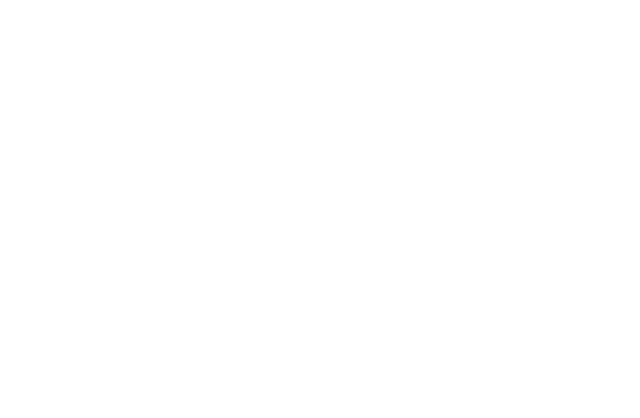
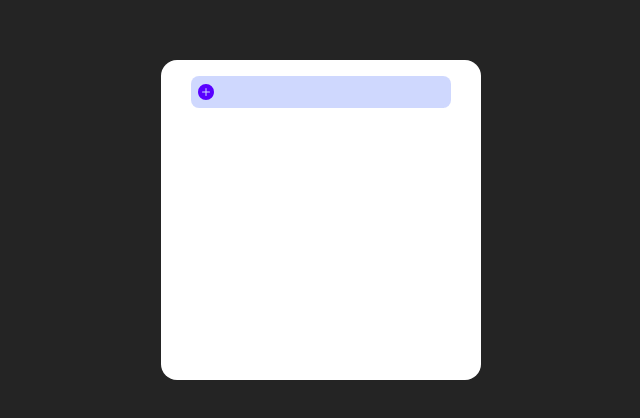
Before and after one commit to Hossein-Haghshenas/fullstack-ToDoList, a React (Create React App) app in the folder client/: page / in a window 1280 px wide. Shown: the part 160-578 px from the top of the page, without its empty margins (319-959 px from the left). Built offline with nearby package versions, Linux system fonts and the light colour scheme.

Commit message:
Create Todo Container

```diff
--- a/client/src/App.css
+++ b/client/src/App.css
@@ -1,38 +1,30 @@
-.App {
-  text-align: center;
-}
-
-.App-logo {
-  height: 40vmin;
-  pointer-events: none;
-}
-
-@media (prefers-reduced-motion: no-preference) {
-  .App-logo {
-    animation: App-logo-spin infinite 20s linear;
-  }
-}
-
-.App-header {
-  background-color: #282c34;
-  min-height: 100vh;
+.container {
   display: flex;
   flex-direction: column;
   align-items: center;
-  justify-content: center;
-  font-size: calc(10px + 2vmin);
-  color: white;
+  width: 20rem;
+  height: 20rem;
+  padding: 1rem;
+  background: #fff;
+  border-radius: 1rem;
 }
 
-.App-link {
-  color: #61dafb;
+.todo-input-container {
+  width: 90%;
+  position: relative;
 }
 
-@keyframes App-logo-spin {
-  from {
-    transform: rotate(0deg);
-  }
-  to {
-    transform: rotate(360deg);
-  }
+.todo-input {
+  width: 100%;
+  padding: 1rem 1.8rem;
+  height: 1rem;
+  border-radius: 0.5rem;
+  background: rgba(156, 174, 253, 0.479);
 }
+
+.input-icon {
+  position: absolute;
+  left: 0.4rem;
+  top: 25%;
+  color: rgb(89, 0, 255);
+}
--- a/client/src/App.js
+++ b/client/src/App.js
@@ -1,7 +1,12 @@
+import Container from "./components/Container";
 import "./App.css";
 
 function App() {
-  return <div className="App"></div>;
+  return (
+    <>
+      <Container />
+    </>
+  );
 }
 
 export default App;
--- a/client/src/components/container.js
+++ b/client/src/components/container.js
@@ -0,0 +1,14 @@
+import { BsFillPlusCircleFill } from "react-icons/bs";
+
+const Container = () => {
+  return (
+    <section className="container">
+      <section className="todo-input-container">
+        <input type="text" className="todo-input" />
+        <BsFillPlusCircleFill className="input-icon" />
+      </section>
+    </section>
+  );
+};
+
+export default Container;
--- a/client/src/index.css
+++ b/client/src/index.css
@@ -1,13 +1,14 @@
+* {
+  margin: 0;
+  padding: 0;
+  box-sizing: border-box;
+  border: none;
+  outline: none;
+}
 body {
-  margin: 0;
-  font-family: -apple-system, BlinkMacSystemFont, 'Segoe UI', 'Roboto', 'Oxygen',
-    'Ubuntu', 'Cantarell', 'Fira Sans', 'Droid Sans', 'Helvetica Neue',
-    sans-serif;
-  -webkit-font-smoothing: antialiased;
-  -moz-osx-font-smoothing: grayscale;
+  display: flex;
+  justify-content: center;
+  align-items: center;
+  height: 95vh;
+  background: rgb(36, 36, 36);
 }
-
-code {
-  font-family: source-code-pro, Menlo, Monaco, Consolas, 'Courier New',
-    monospace;
-}
```
